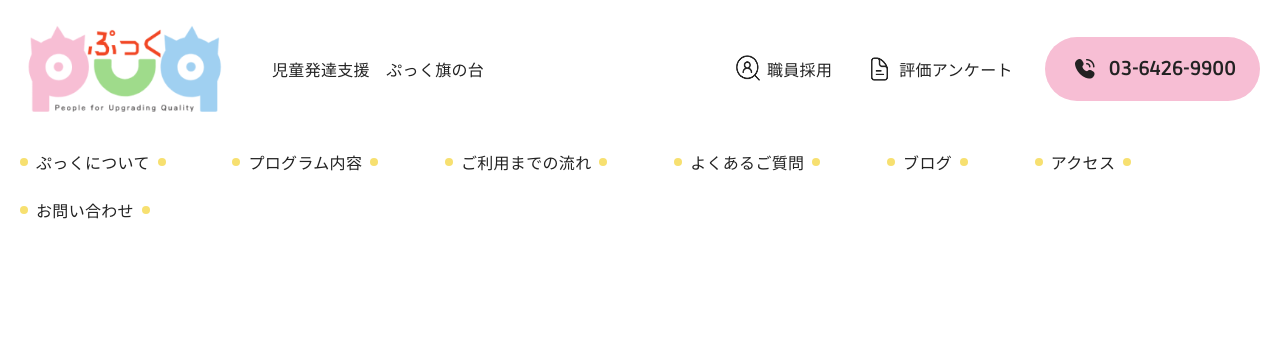
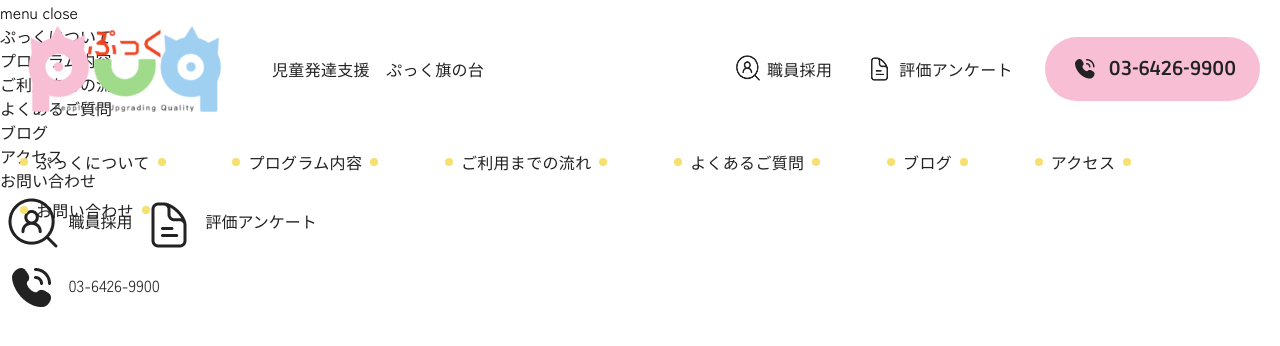
Before and after one commit to y-kanda12512/puck, a website: page public/index.html in a window 1280 px wide. Drawn offline with nearby package versions, Linux system fonts and the light colour scheme.

Commit message:
drawerのHTML構造作成

```diff
--- a/public/index.html
+++ b/public/index.html
@@ -63,6 +63,48 @@
 		<!-- p-header__inner -->
 	</header>
 
+	<button class="p-drawer__icon">
+		<div class="p-drawer__icon-wrap">
+			<div class="p-drawer__icon--bar"></div>
+			<div class="p-drawer__icon--bar"></div>
+			<div class="p-drawer__icon--bar"></div>
+		</div>
+		<p class="p-drawer__icon-text">
+			<span class="p-drawer__icon-text--open">menu</span>
+			<span class="p-drawer__icon-text--close">close</span>
+		</p>
+	</button>
+
+	<div class="p-drawer">
+		<div class="p-drawer__body">
+			<ul class="p-drawer__list">
+				<li><a href="">ぷっくについて</a></li>
+				<li><a href="">プログラム内容</a></li>
+				<li><a href="">ご利用までの流れ</a></li>
+				<li><a href="">よくあるご質問</a></li>
+				<li><a href="">ブログ</a></li>
+				<li><a href="">アクセス</a></li>
+				<li><a href="">お問い合わせ</a></li>
+			</ul>
+			<div class="p-drawer__page-links">
+				<a href="recruit">
+					<img src="./assets/img/recruitment.png" alt="虫眼鏡の画像" />
+					職員採用
+				</a>
+				<a href="servey">
+					<img src="./assets/img/servey.png" alt="書類の画像" />
+					評価アンケート
+				</a>
+			</div>
+			<a href="" class="p-drawer__btn">
+				<img class="p-drawer__btn-img" src="./assets/img/phpne-black.png" alt="受話器の画像" loading="local" />
+				03-6426-9900
+			</a>
+		</div>
+		<!-- p-drawer__body -->
+	</div>
+	<!-- p-drawer -->
+
 	<script src="https://code.jquery.com/jquery-3.7.1.min.js" integrity="sha256-/JqT3SQfawRcv/BIHPThkBvs0OEvtFFmqPF/lYI/Cxo=" crossorigin="anonymous"></script>
 </body>
 
```
Also changed, not shown: src/assets/js/script.js (deleted, +0 -24 lines), src/index.html (+42 -0 lines).
